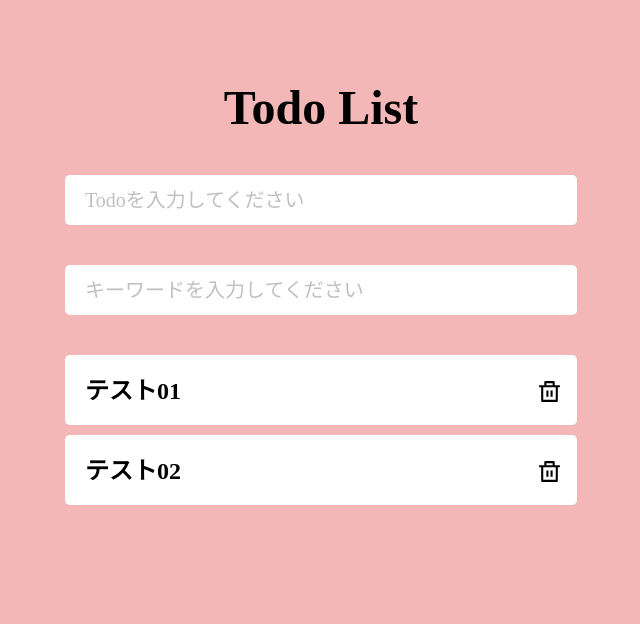
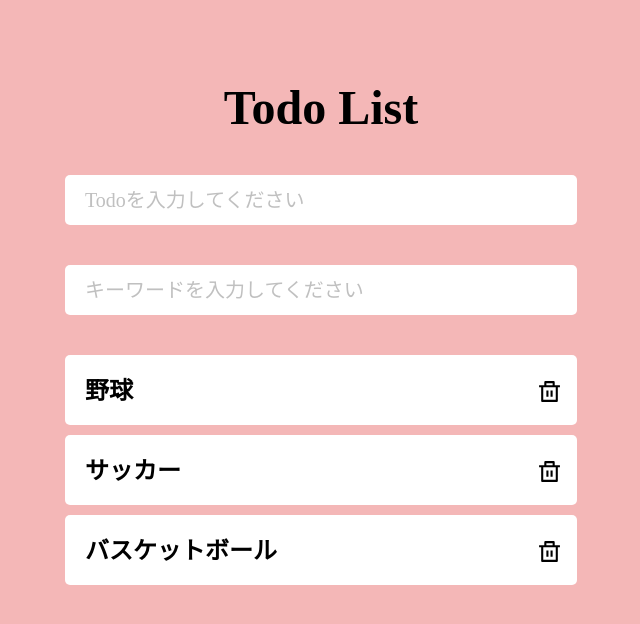
Before and after one commit to masahiro96848/react-brain-output, a React (Vite) app: page / in a window 1280 px wide. Shown: the top 624 px of the page, without its empty margins (319-959 px from the left). Built offline with nearby package versions, Linux system fonts and the light colour scheme.

Commit message:
Todoを追加、削除機能を実装

```diff
--- a/package.json
+++ b/package.json
@@ -14,11 +14,13 @@
     "@fortawesome/react-fontawesome": "^0.2.0",
     "react": "^18.2.0",
     "react-dom": "^18.2.0",
-    "react-icons": "^4.10.1"
+    "react-icons": "^4.10.1",
+    "uuid": "^9.0.0"
   },
   "devDependencies": {
     "@types/react": "^18.2.15",
     "@types/react-dom": "^18.2.7",
+    "@types/uuid": "^9.0.2",
     "@typescript-eslint/eslint-plugin": "^6.0.0",
     "@typescript-eslint/parser": "^6.0.0",
     "@vitejs/plugin-react": "^4.0.3",
--- a/src/components/templates/index.tsx
+++ b/src/components/templates/index.tsx
@@ -1,18 +1,57 @@
-import React from 'react'
+import { useState, FormEvent, ChangeEvent } from 'react'
+import { v4 as uuidv4 } from 'uuid'
 import { RiDeleteBinLine } from 'react-icons/ri'
 import styles from './styles.module.css'
 
+type Todo = {
+  id: string
+  title: string
+}
+
 export const TodoTemplate = () => {
+  const sampleTodo: Todo[] = [
+    { id: '1', title: '野球' },
+    { id: '2', title: 'サッカー' },
+    { id: '3', title: 'バスケットボール' },
+  ]
+
+  const [todo, setTodo] = useState('')
+  const [todoList, setTodoList] = useState<Todo[]>(sampleTodo)
+
+  const handleAddTodo = (e: ChangeEvent<HTMLInputElement>) => {
+    setTodo(e.target.value)
+  }
+
+  const handleSubmitTodo = (e: FormEvent) => {
+    e.preventDefault()
+    if (todo === '') return
+    const newTodo: Todo = {
+      id: uuidv4(),
+      title: todo,
+    }
+    setTodoList([...todoList, newTodo])
+    setTodo('')
+  }
+
+  const handleDeleteTodo = (id: string) => {
+    const todo = todoList.filter((item) => item.id !== id)
+    setTodoList(todo)
+  }
+
   return (
     <div className={styles.container}>
       <h1 className={styles.title}>Todo List</h1>
       {/* Todo追加エリア */}
       <section className={styles.common}>
+        <form onSubmit={handleSubmitTodo}>
           <input
             type="text"
             className={styles.input}
+            value={todo}
             placeholder="Todoを入力してください"
+            onChange={handleAddTodo}
           />
+        </form>
       </section>
       {/* Todo検索エリア */}
       <section className={styles.common}>
@@ -26,18 +65,17 @@ export const TodoTemplate = () => {
       <section className={styles.common}>
         <div>
           <ul className={styles.list}>
-            <li className={styles.todo}>
-              <span className={styles.task}>テスト01</span>
-              <div className={styles.icons}>
+            {todoList.map((item) => (
+              <li key={item.id} className={styles.todo}>
+                <span className={styles.task}>{item.title}</span>
+                <div
+                  className={styles.icons}
+                  onClick={() => handleDeleteTodo(item.id)}
+                >
                   <RiDeleteBinLine size={25} />
                 </div>
               </li>
-            <li className={styles.todo}>
-              <span className={styles.task}>テスト02</span>
-              <div className={styles.icons}>
-                <RiDeleteBinLine size={25} />
-              </div>
-            </li>
+            ))}
           </ul>
         </div>
       </section>
```
Also changed, not shown: 1 other file (tests, documents, lock files or other folders). Lines whose indentation alone changed are shown as unchanged.
